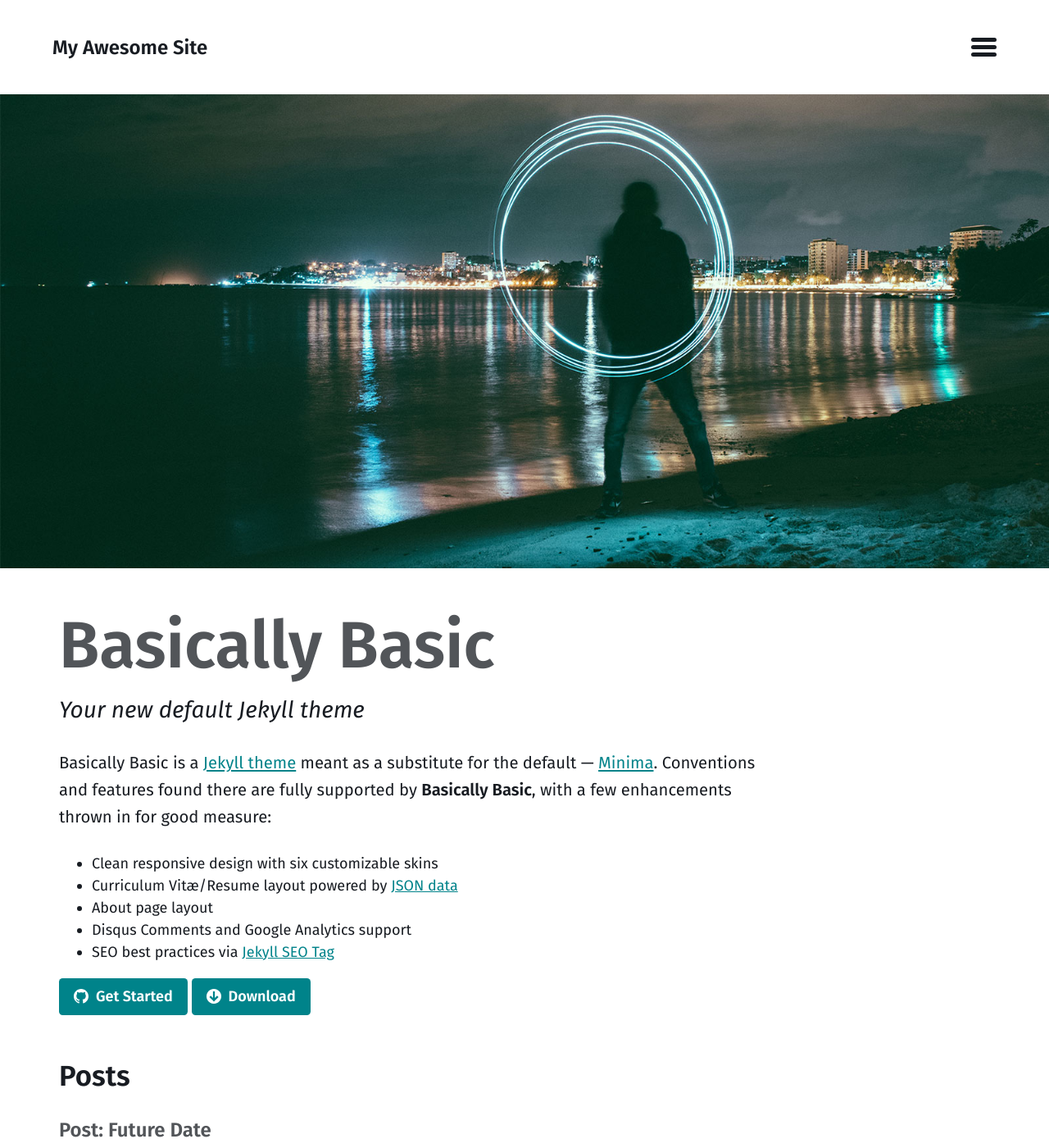
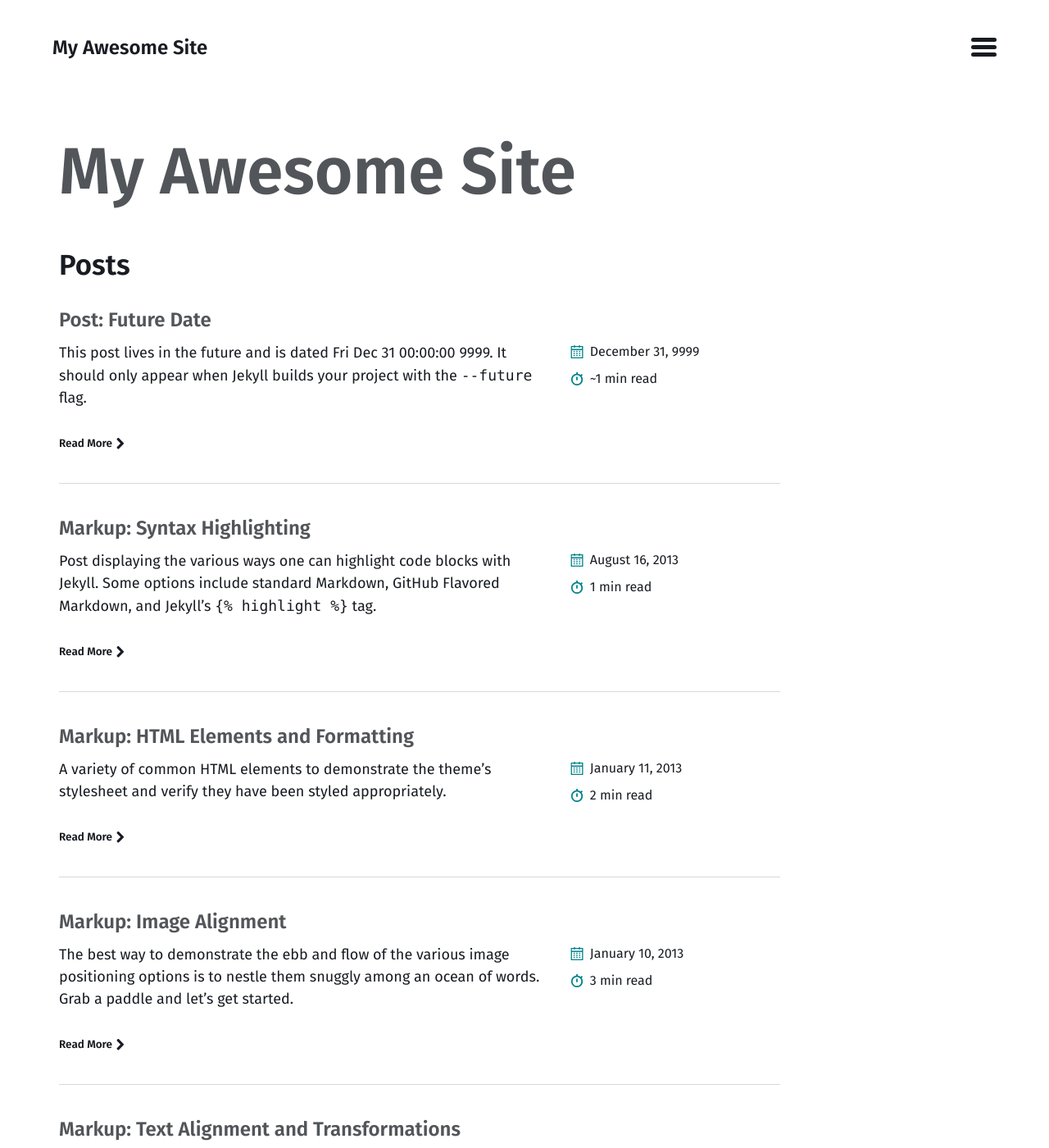
Before and after one commit to DevRedTurtle/DevRedTurtle.GitHub.io, a Jekyll site: the page built from index.md, in a window 1280 px wide and 1400 px high. Shown: the whole window at 82% size. Built offline with Jekyll 4.4.1, drawn with Linux system fonts in a browser that asks for light colours; comment, search, counter and statistics services are not loaded.

Commit message:
Update index.md

```diff
--- a/index.md
+++ b/index.md
@@ -1,22 +1,4 @@
 ---
 layout: home
 paginate: true
-alt_title: "Basically Basic"
-sub_title: "Your new default Jekyll theme"
-image: /assets/images/amine-ounnas-180287.jpg
-introduction: |
-  Basically Basic is a [Jekyll theme](https://jekyllrb.com/docs/themes/) meant as a substitute for the default --- [Minima](https://github.com/jekyll/minima). Conventions and features found there are fully supported by **Basically Basic**, with a few enhancements thrown in for good measure:
-
-  - Clean responsive design with six customizable skins
-  - Curriculum Vitæ/Resume layout powered by [JSON data](http://registry.jsonresume.org/)
-  - About page layout
-  - Disqus Comments and Google Analytics support
-  - SEO best practices via [Jekyll SEO Tag](https://github.com/jekyll/jekyll-seo-tag/)
-actions:
-  - label: "Get Started"
-    icon: github
-    url: "https://github.com/mmistakes/jekyll-theme-basically-basic"
-  - label: "Download"
-    icon: download
-    url: "https://github.com/mmistakes/jekyll-theme-basically-basic/archive/master.zip"
 ---
```
